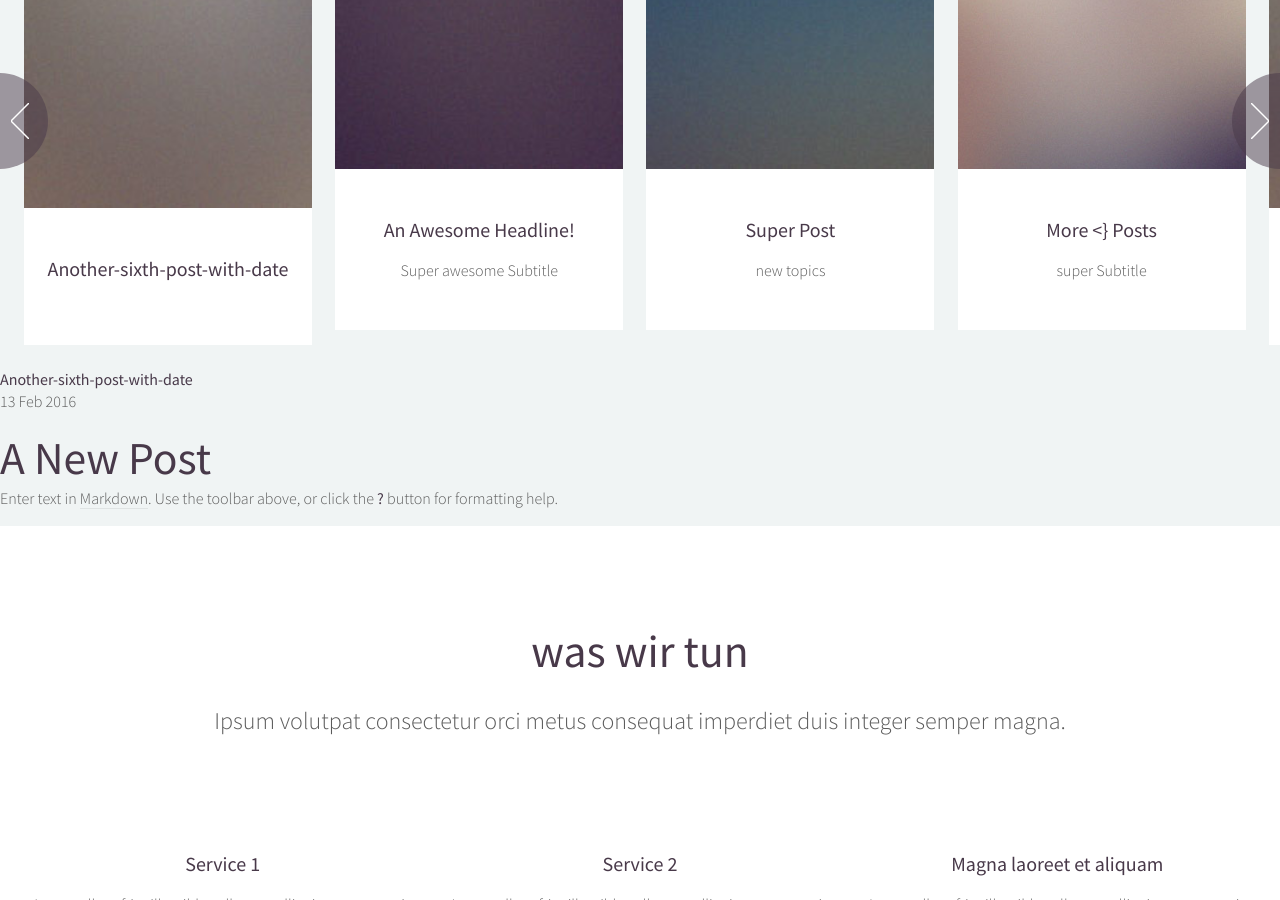
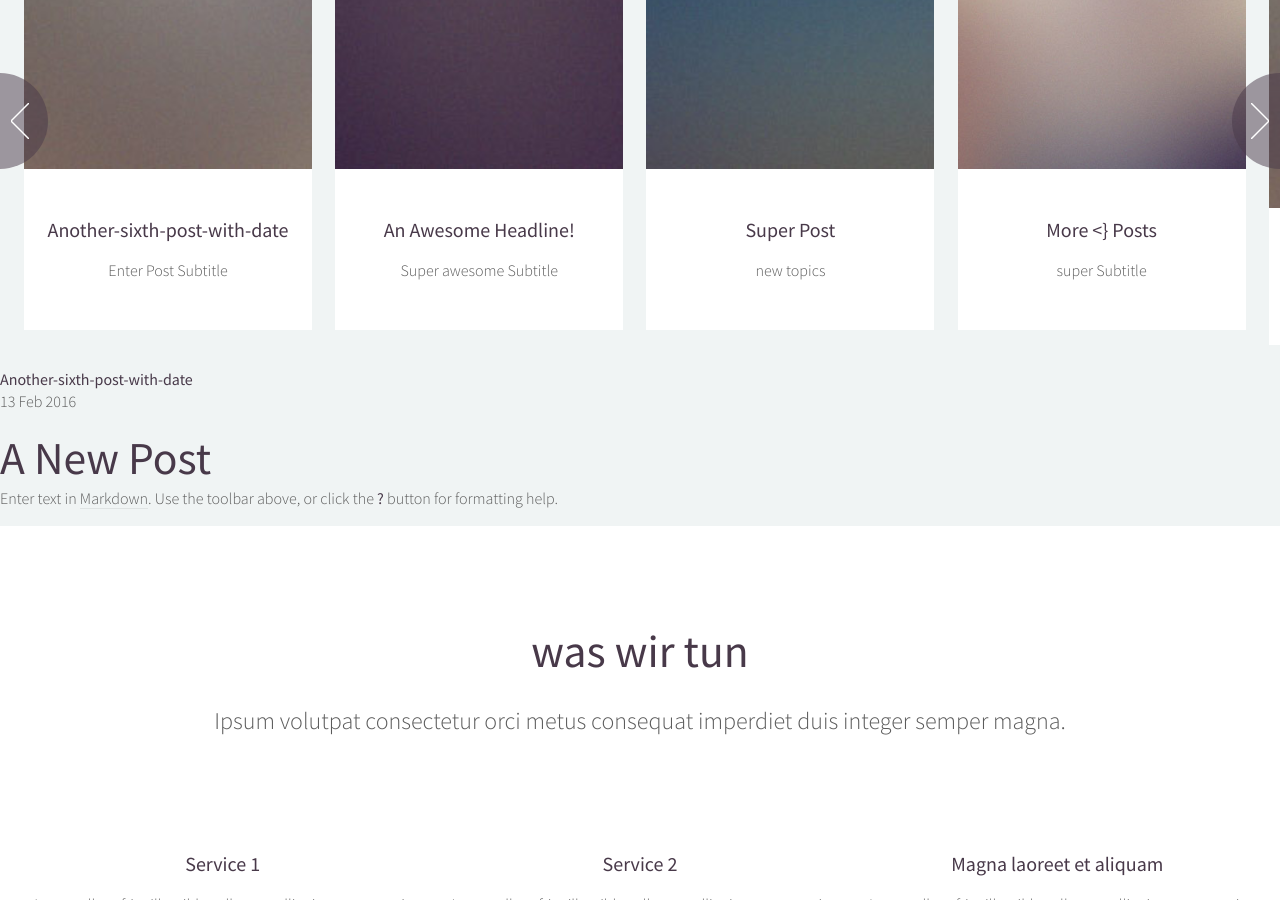
Before and after one commit to LieselWaeppen/LieselWaeppen.github.io, a Jekyll site: the page built from _posts/2016-02-13-another-sixth-post-with-date.md, in a window 1280 px wide and 900 px high, scrolled down 1253 px. Built offline with Jekyll 4.4.1, drawn with Linux system fonts in a browser that asks for light colours; nearby versions of some CDN libraries.

Commit message:
Updated 2016-02-13-another-sixth-post-with-date.md

```diff
--- a/_posts/2016-02-13-another-sixth-post-with-date.md
+++ b/_posts/2016-02-13-another-sixth-post-with-date.md
@@ -1,6 +1,6 @@
 ---
 layout: post
-subtitle: ""
+subtitle: Enter Post Subtitle
 date: "2016-02-13 10:05 +0100"
 author: Liesel Wäppen
 img: /img/pic10.jpg
@@ -10,6 +10,7 @@ title: "Another-sixth-post-with-date"
 ---
 
 
+
 ## A New Post
 
 Enter text in [Markdown](http://daringfireball.net/projects/markdown/). Use the toolbar above, or click the **?** button for formatting help.
```
